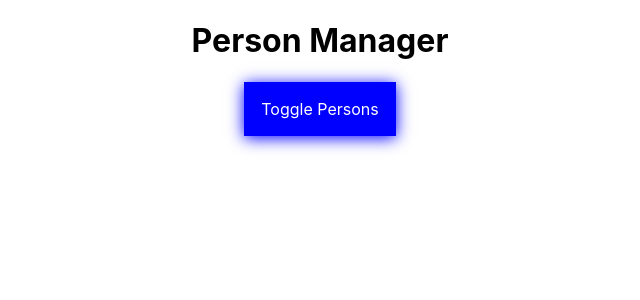
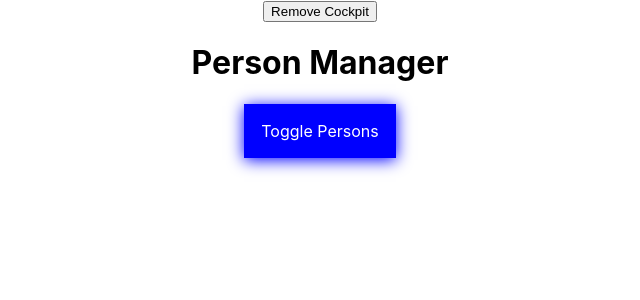
Before and after one commit to janko101/react-practice-udemy, a React (Create React App) app: page / in a window 1280 px wide. Shown: the top 300 px of the page, without its empty margins (320-960 px from the left). Built offline with nearby package versions, Linux system fonts and the light colour scheme.

Commit message:
Adds cleanup in useEffect hook + adds a button to with a method to remove cockpit to see that cleanup work in action

```diff
--- a/src/App.jsx
+++ b/src/App.jsx
@@ -16,6 +16,7 @@ class App extends Component {
       { id: 3, name: "Nikica", age: 29 },
     ],
     showPersons: false,
+    showCockpit: true,
   };
 
   static getDerivedStateFromProps(props, state) {
@@ -28,12 +29,12 @@ class App extends Component {
   }
 
   shouldComponentUpdate(nextProps, nextState) {
-    console.log("[App.jsx], shouldComponentUpdate")
-    return true
+    console.log("[App.jsx], shouldComponentUpdate");
+    return true;
   }
 
   componentDidUpdate() {
-    console.log("[App.jsx], componentDidUpdate")
+    console.log("[App.jsx], componentDidUpdate");
   }
 
   changeNameHandler = (event, id) => {
@@ -84,12 +85,17 @@ class App extends Component {
 
     return (
       <div className={classes.App}>
+        <button onClick={() => this.setState({ showCockpit: false })}>
+          Remove Cockpit
+        </button>
+        {this.state.showCockpit ? (
           <Cockpit
             title={this.props.appTitle}
             persons={this.state.persons}
             showPersons={this.state.showPersons}
             clicked={this.togglePersonsHandler}
           />
+        ) : null}
         {persons}
       </div>
     );
--- a/src/Components/Cockpit.jsx
+++ b/src/Components/Cockpit.jsx
@@ -4,6 +4,9 @@ import classes from "./Cockpit.module.css";
 const Cockpit = (props) => {
   useEffect(() => {
     console.log('[Cockpit.jsx], UseEffect')
+    return () => {
+      console.log('[Cockpit.jsx], cleanup work in useEffect')
+    }
   }, [])
 
   let assignClasses = [];
```
Lines whose indentation alone changed are shown as unchanged.
